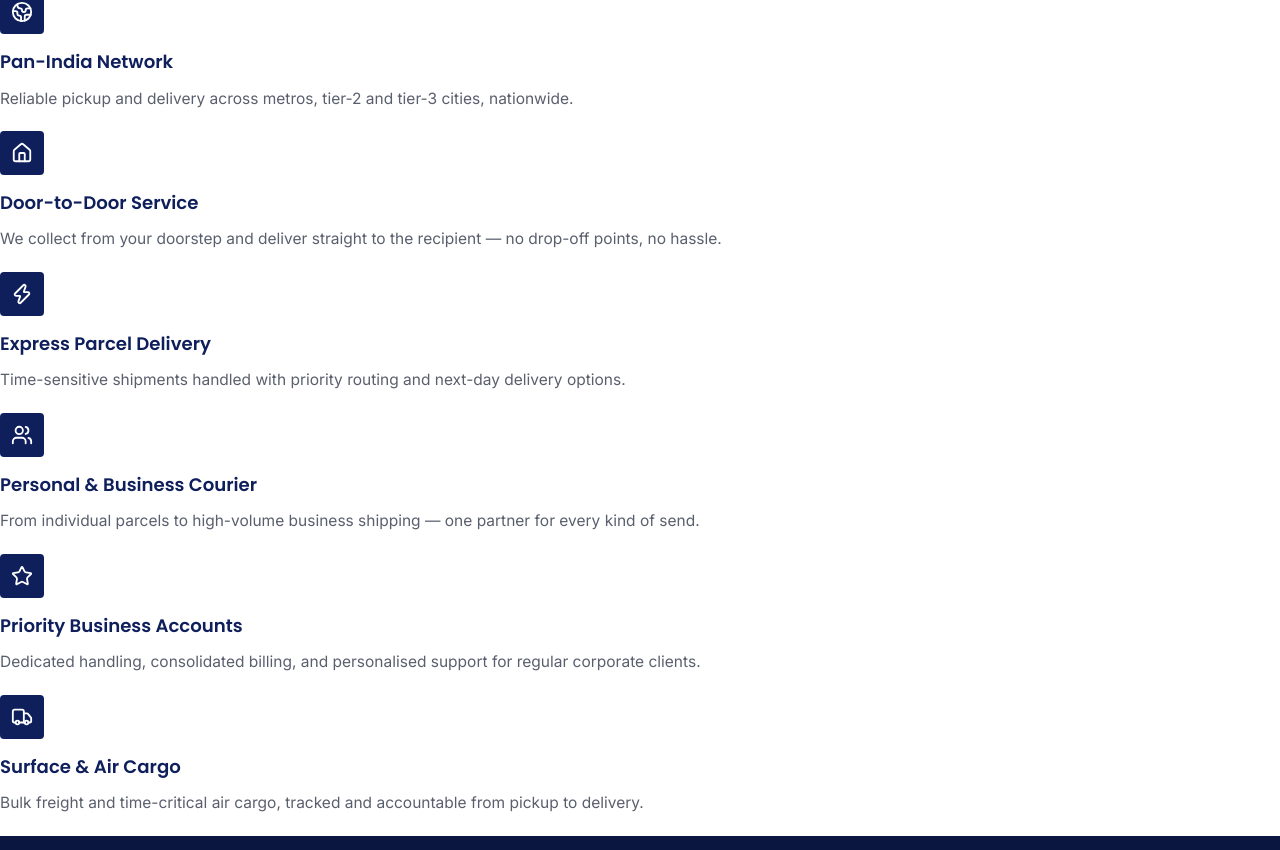
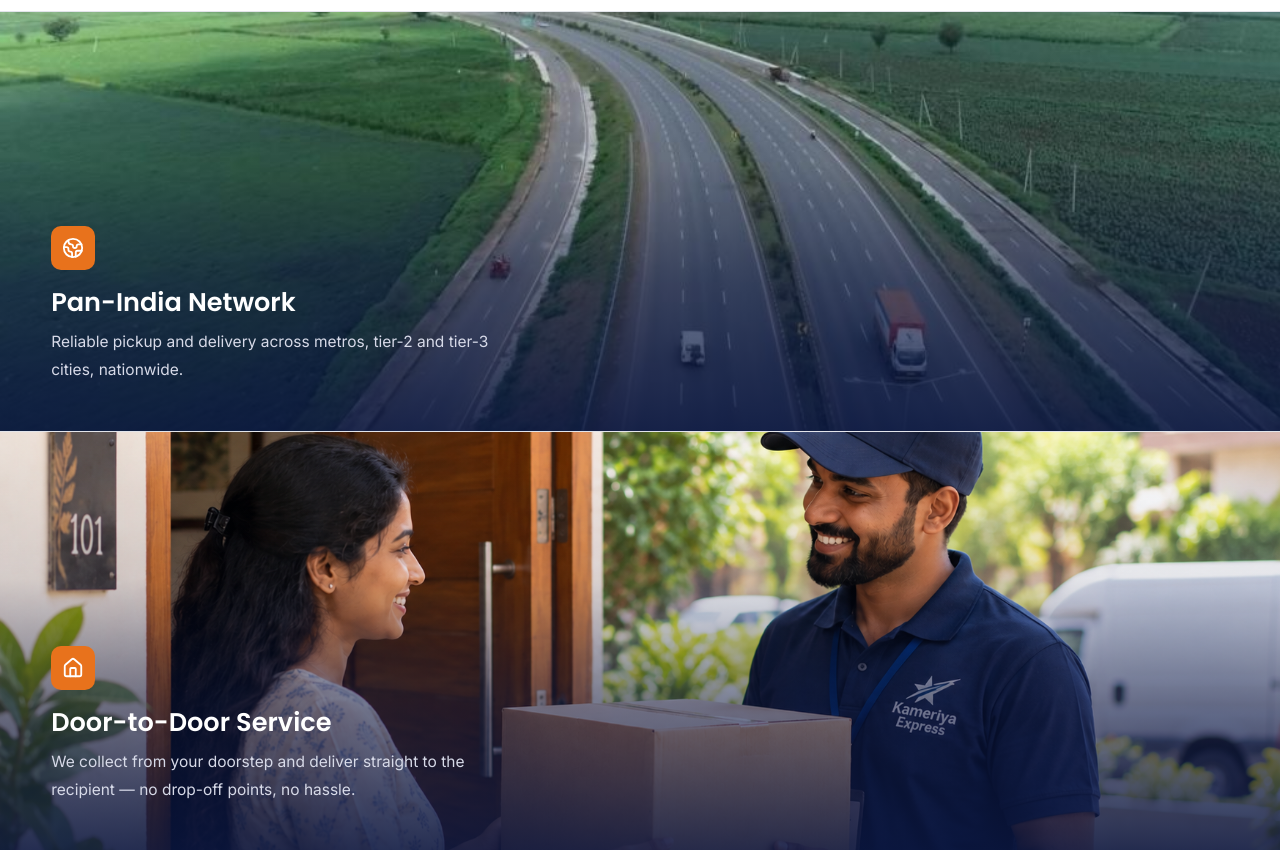
Before and after one commit to Kuldeep007Singh/kameriya-express-website, a React (Vite) app: page / in a window 1280 px wide. Shown: the part 1074-1924 px from the top of the page. Built offline with nearby package versions, Linux system fonts and the light colour scheme; no server answers.

Commit message:
Refactor service row styles to service block styles

```diff
--- a/src/pages/Home.css
+++ b/src/pages/Home.css
@@ -155,51 +155,68 @@
   .track-widget { transform: none; margin-top: 2rem; }
 }
 
-/* ── Full-width image-backed service rows ───────────────────────── */
+
+/* ── Full-width image blocks with overlaid text ─────────────────── */
 
 .services-section {
   padding-bottom: 0;
 }
 
-.service-rows {
+.service-blocks {
   display: flex;
   flex-direction: column;
   margin-top: 2.5rem;
 }
 
-.service-row {
+.service-block {
+  position: relative;
+  min-height: 420px;
+  background-size: cover;
+  background-position: center;
   display: flex;
-  min-height: 340px;
+  align-items: flex-end;
   border-top: 1px solid var(--line);
 }
 
-.service-row:last-child {
+.service-block:last-child {
   border-bottom: 1px solid var(--line);
 }
 
-.service-row-text {
-  flex: 0 0 42%;
+.service-block-overlay {
+  position: absolute;
+  inset: 0;
+  background: linear-gradient(
+    0deg,
+    rgba(10, 22, 64, 0.88) 0%,
+    rgba(10, 22, 64, 0.55) 35%,
+    rgba(10, 22, 64, 0.1) 65%,
+    rgba(10, 22, 64, 0) 100%
+  );
+}
+
+.service-block-content {
+  position: relative;
+  z-index: 1;
+  padding: 3rem 4vw;
+  max-width: 640px;
   display: flex;
   flex-direction: column;
-  justify-content: center;
-  gap: 0.75rem;
-  padding: 3rem 4vw;
-  background: var(--paper-alt);
+  gap: 0.6rem;
 }
 
-.service-row-text h3 {
-  color: var(--navy);
-  font-size: 1.4rem;
+.service-block-content h3 {
+  color: var(--white);
+  font-size: 1.6rem;
   margin: 0;
 }
 
-.service-row-text p {
-  color: var(--grey);
+.service-block-content p {
+  color: #d7dae8;
   margin: 0;
-  max-width: 42ch;
+  max-width: 48ch;
 }
 
-.service-row .service-icon {
+.service-block .service-icon {
   width: 44px;
   height: 44px;
   display: flex;
@@ -208,51 +225,36 @@
   border-radius: 10px;
   background: var(--orange);
   color: var(--white);
+  margin-bottom: 0.4rem;
 }
 
-.service-row-image {
-  flex: 1;
-  background-size: cover;
-  background-position: center;
-  position: relative;
-}
-
-.service-row-image::after {
-  content: '';
-  position: absolute;
-  inset: 0;
-  background: linear-gradient(90deg, rgba(10, 22, 64, 0.12) 0%, rgba(10, 22, 64, 0) 25%);
-}
-
-.service-row--pan-india-network .service-row-image {
+.service-block--pan-india-network {
   background-image: url('/images/services/pan-india-network.jpg');
 }
-.service-row--door-to-door .service-row-image {
+.service-block--door-to-door {
   background-image: url('/images/services/door-to-door.jpg');
 }
-.service-row--express-delivery .service-row-image {
+.service-block--express-delivery {
   background-image: url('/images/services/express-delivery.jpg');
 }
-.service-row--personal-business-courier .service-row-image {
+.service-block--personal-business-courier {
   background-image: url('/images/services/personal-business-courier.jpg');
 }
-.service-row--priority-accounts .service-row-image {
+.service-block--priority-accounts {
   background-image: url('/images/services/priority-accounts.jpg');
 }
-.service-row--surface-air-cargo .service-row-image {
+.service-block--surface-air-cargo {
   background-image: url('/images/services/surface-air-cargo.jpg');
 }
 
 @media (max-width: 860px) {
-  .service-row {
-    flex-direction: column;
-    min-height: 0;
+  .service-block {
+    min-height: 320px;
   }
-  .service-row-text {
-    flex: none;
+  .service-block-content {
     padding: 2rem 1.5rem;
   }
-  .service-row-image {
-    height: 220px;
+  .service-block-content h3 {
+    font-size: 1.3rem;
   }
 }
```
